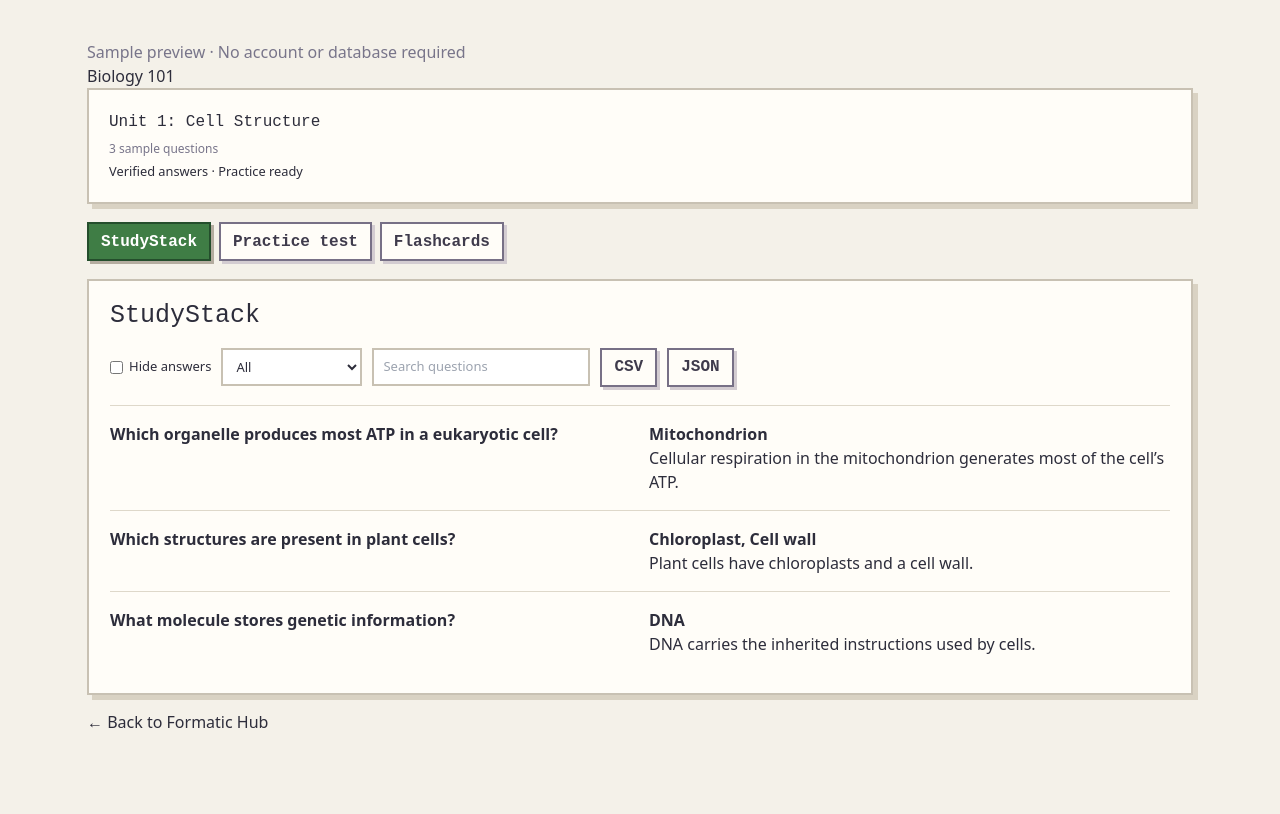
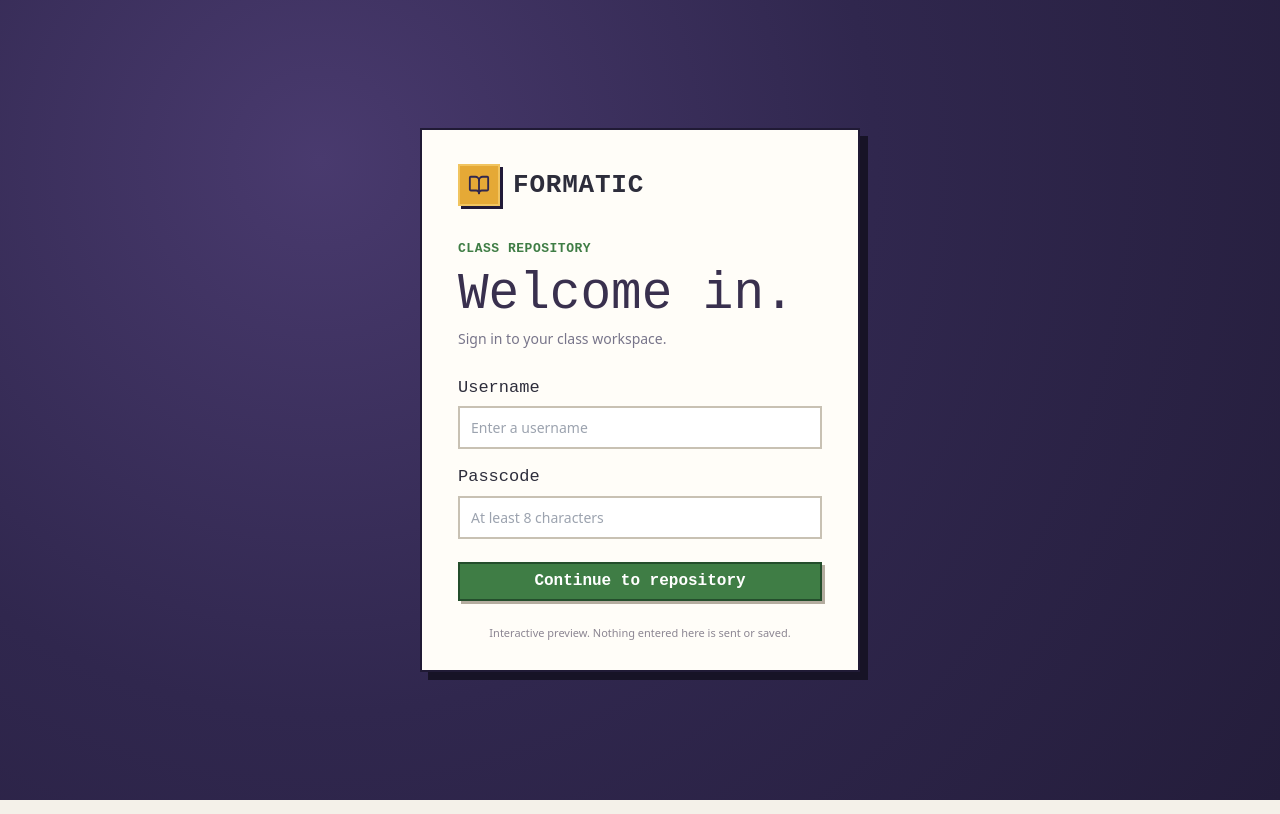
Before and after one commit to yezdenz/Formatic, a Next.js app in the folder apps/web/: page /demo in a window 1280 px wide. Built offline with nearby package versions, Linux system fonts and the light colour scheme.

Commit message:
Revamp interactive preview to simulate full team workspace and course hierarchy

```diff
--- a/apps/web/src/app/demo/page.tsx
+++ b/apps/web/src/app/demo/page.tsx
@@ -1,30 +1,85 @@
 'use client';
-import { useState } from 'react';
-import Link from 'next/link';
+import { FormEvent, useRef, useState } from 'react';
+import { BookOpen, Plus } from 'lucide-react';
+import { DashboardFrame } from '@/components/DashboardFrame';
+import { RepositoryList, type RepositoryFolder } from '@/components/RepositoryList';
 import { StudyStackTable } from '@/components/study/StudyStackTable';
 import { PracticeEngine } from '@/components/study/PracticeEngine';
 import { FlashcardDeck } from '@/components/study/FlashcardDeck';
-import type { StudyQuestion } from '@/components/study/types';
 
-const sample: StudyQuestion[] = [
-  { id: 'demo-1', text: 'Which organelle produces most ATP in a eukaryotic cell?', plainText: 'Which organelle produces most ATP in a eukaryotic cell?', explanation: 'Cellular respiration in the mitochondrion generates most of the cell’s ATP.', isVerified: true, timesEncountered: 4, questionType: 'MULTIPLE_CHOICE', choices: [
-    { id: 'd1a', text: 'Mitochondrion', isCorrect: true }, { id: 'd1b', text: 'Golgi apparatus', isCorrect: false }, { id: 'd1c', text: 'Nucleus', isCorrect: false }
-  ] },
-  { id: 'demo-2', text: 'Which structures are present in plant cells?', plainText: 'Which structures are present in plant cells?', explanation: 'Plant cells have chloroplasts and a cell wall.', isVerified: true, timesEncountered: 2, questionType: 'MULTIPLE_ANSWERS', choices: [
-    { id: 'd2a', text: 'Chloroplast', isCorrect: true }, { id: 'd2b', text: 'Cell wall', isCorrect: true }, { id: 'd2c', text: 'Centriole', isCorrect: false }
-  ] },
-  { id: 'demo-3', text: 'What molecule stores genetic information?', plainText: 'What molecule stores genetic information?', explanation: 'DNA carries the inherited instructions used by cells.', isVerified: true, timesEncountered: 3, questionType: 'MULTIPLE_CHOICE', choices: [
-    { id: 'd3a', text: 'DNA', isCorrect: true }, { id: 'd3b', text: 'ATP', isCorrect: false }, { id: 'd3c', text: 'Glucose', isCorrect: false }
-  ] }
-];
+type PreviewFolder = RepositoryFolder & { parentId: string | null; teamCode: string };
 
 export default function DemoPage() {
+  const [name, setName] = useState('');
+  const [teamCode, setTeamCode] = useState('');
+  const [codeInput, setCodeInput] = useState('');
+  const [editingCode, setEditingCode] = useState(true);
+  const [folders, setFolders] = useState<PreviewFolder[]>([]);
+  const [folderId, setFolderId] = useState<string | null>(null);
   const [mode, setMode] = useState<'stack' | 'practice' | 'cards'>('stack');
-  return <main className="shell"><p className="muted">Sample preview · No account or database required</p><h1>Biology 101</h1><div className="grid"><div className="folder-card"><h2>Unit 1: Cell Structure</h2><p>3 sample questions</p><small>Verified answers · Practice ready</small></div></div>
+  const folderDetails = useRef<HTMLDetailsElement>(null);
+
+  function enterPreview(event: FormEvent<HTMLFormElement>) {
+    event.preventDefault();
+    const enteredName = String(new FormData(event.currentTarget).get('username') || '').trim();
+    if (enteredName) setName(enteredName);
+  }
+  function saveCode(event: FormEvent<HTMLFormElement>) {
+    event.preventDefault();
+    const code = codeInput.trim().toUpperCase();
+    if (!/^[A-Z0-9]{2,12}$/.test(code)) return;
+    setTeamCode(code);
+    setFolderId(null);
+    setEditingCode(false);
+  }
+  function createFolder(event: FormEvent<HTMLFormElement>) {
+    event.preventDefault();
+    const form = event.currentTarget;
+    const folderName = String(new FormData(form).get('folderName') || '').trim();
+    if (!folderName) return;
+    setFolders(current => [...current, { id: crypto.randomUUID(), name: folderName, parentId: folderId, teamCode }]);
+    form.reset();
+    if (folderDetails.current) folderDetails.current.open = false;
+  }
+  function renameFolder(id: string, newName: string) {
+    setFolders(current => current.map(item => item.id === id ? { ...item, name: newName } : item));
+  }
+  function startOver() {
+    setName(''); setTeamCode(''); setCodeInput(''); setEditingCode(true);
+    setFolders([]); setFolderId(null); setMode('stack');
+  }
+
+  const currentFolder = folders.find(item => item.id === folderId && item.teamCode === teamCode);
+  const visibleFolders = folders.filter(item => item.teamCode === teamCode && item.parentId === (currentFolder?.id ?? null));
+  const trail: PreviewFolder[] = [];
+  let ancestor = currentFolder;
+  while (ancestor) {
+    trail.unshift(ancestor);
+    ancestor = folders.find(item => item.id === ancestor?.parentId && item.teamCode === teamCode);
+  }
+  const newItemLabel = !currentFolder ? 'course' : currentFolder.parentId ? 'subfolder' : 'folder';
+  const newFolderAction = teamCode ? <details className="new-folder" ref={folderDetails}><summary className="button"><Plus size={14} /> New {newItemLabel}</summary><form className="panel" onSubmit={createFolder}><label>{newItemLabel === 'course' ? 'Course' : 'Folder'} name<input className="field" aria-label={`${newItemLabel === 'course' ? 'Course' : 'Folder'} name`} name="folderName" maxLength={100} required placeholder={newItemLabel === 'course' ? 'e.g. Biology 101' : 'e.g. Unit 1'} /></label><button className="button" type="submit">Create {newItemLabel === 'course' ? 'course' : 'folder'}</button></form></details> : undefined;
+
+  if (!name) return <main className="preview-login-shell"><section className="preview-login-card">
+    <div className="preview-login-brand"><span className="brand-mark"><BookOpen size={22} /></span><span>FORMATIC</span></div>
+    <p className="eyebrow">CLASS REPOSITORY</p><h1>Welcome in.</h1><p className="preview-login-copy">Sign in to your class workspace.</p>
+    <form onSubmit={enterPreview}><label>Username<input className="field" name="username" autoComplete="off" minLength={2} maxLength={50} required placeholder="Enter a username" /></label>
+      <label>Passcode<input className="field" name="passcode" type="password" autoComplete="off" minLength={8} required placeholder="At least 8 characters" /></label>
+      <button className="button preview-login-submit" type="submit">Continue to repository</button></form>
+    <p className="preview-login-note">Interactive preview. Nothing entered here is sent or saved.</p>
+  </section></main>;
+
+  if (currentFolder) return <DashboardFrame name={name} preview onRepository={() => setFolderId(null)}><nav className="folder-path" aria-label="Folder path"><button type="button" onClick={() => setFolderId(null)}>Courses</button>{trail.map(item => <span key={item.id}>/ <button type="button" onClick={() => setFolderId(item.id)}>{item.name}</button></span>)}</nav><button className="button button-secondary" onClick={() => setFolderId(currentFolder.parentId)}>← Back to {currentFolder.parentId ? 'parent folder' : 'courses'}</button><div className="page-heading" style={{ marginTop: 28 }}><div><p className="eyebrow">{currentFolder.parentId ? 'CLASS FOLDER' : 'COURSE'}</p><h1>{currentFolder.name}</h1><p>Organize this {currentFolder.parentId ? 'folder' : 'course'} with folders and study materials.</p></div></div>
+    <RepositoryList folders={visibleFolders.map(item => ({ ...item, canRename: true }))} onOpen={setFolderId} onRename={renameFolder} action={newFolderAction} />
     <nav className="tabs" aria-label="Study modes"><button className={`button ${mode === 'stack' ? '' : 'button-secondary'}`} onClick={() => setMode('stack')}>StudyStack</button><button className={`button ${mode === 'practice' ? '' : 'button-secondary'}`} onClick={() => setMode('practice')}>Practice test</button><button className={`button ${mode === 'cards' ? '' : 'button-secondary'}`} onClick={() => setMode('cards')}>Flashcards</button></nav>
-    {mode === 'stack' && <StudyStackTable questions={sample} />}
-    {mode === 'practice' && <PracticeEngine questions={sample} />}
-    {mode === 'cards' && <FlashcardDeck questions={sample} />}
-    <p><Link href="/">← Back to Formatic Hub</Link></p>
-  </main>;
+    {mode === 'stack' && <StudyStackTable questions={[]} />}{mode === 'practice' && <PracticeEngine questions={[]} />}{mode === 'cards' && <FlashcardDeck questions={[]} />}
+  </DashboardFrame>;
+
+  return <DashboardFrame name={name} preview onRepository={() => setFolderId(null)}>
+    <div className="page-heading"><div><p className="eyebrow">YOUR WORKSPACE</p><h1>Hello, {name}.</h1><p>Your class courses start here.</p></div><button className="button button-secondary" onClick={startOver}>Start over</button></div>
+    <section className="team-panel"><div className="team-panel-copy"><h2>Team workspace</h2><p>Set your section code to create or join a shared repository.</p></div><div className="team-control">
+      {teamCode && !editingCode ? <button className="team-code" type="button" onClick={() => setEditingCode(true)}>TEAM CODE <strong>{teamCode}</strong></button> : <form className="preview-code-form" onSubmit={saveCode}><label className="sr-only" htmlFor="preview-code">Team code</label><input id="preview-code" className="field" value={codeInput} onChange={event => setCodeInput(event.target.value.toUpperCase())} placeholder="e.g. TS31" maxLength={12} pattern="[A-Z0-9]{2,12}" required /><button className="button" type="submit">Set code</button></form>}
+    </div></section>
+    <RepositoryList title="Courses" itemLabel="Course" folders={visibleFolders.map(item => ({ ...item, canRename: true }))} onOpen={setFolderId} onRename={renameFolder} action={newFolderAction} />
+  </DashboardFrame>;
 }
```
